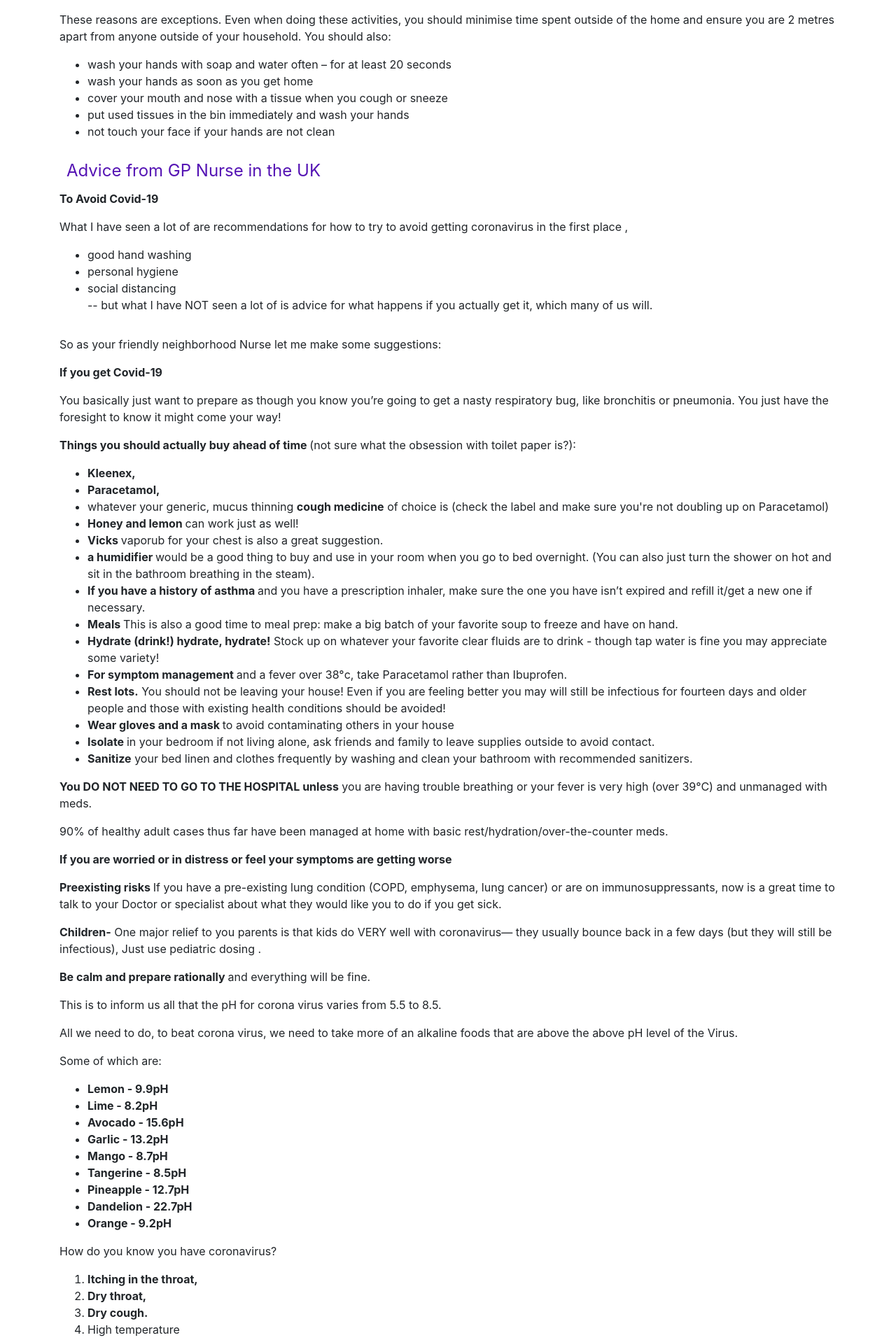
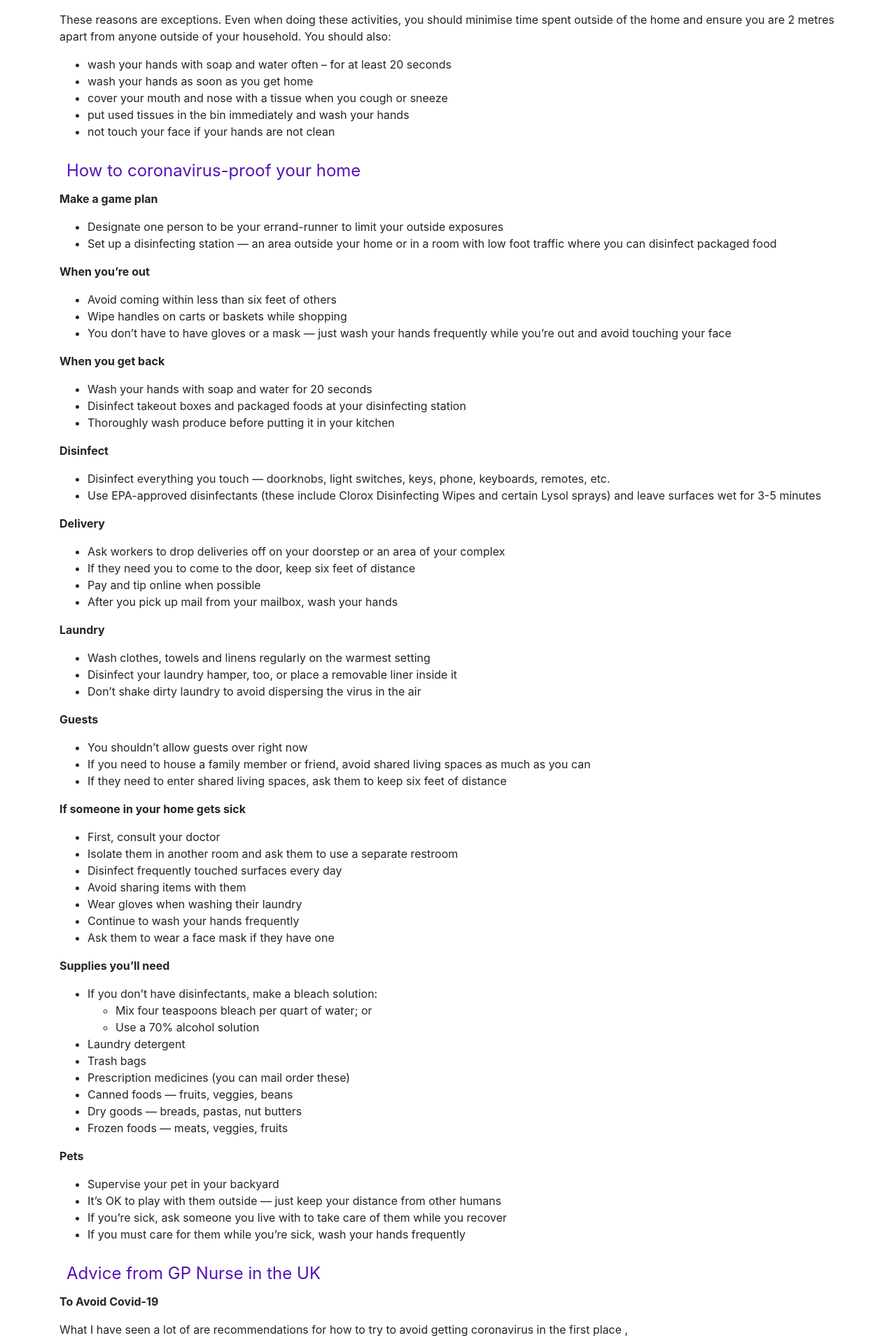
Before and after one commit to sanjeevbaurai/indialockdown, a PHP site: page / in a window 1280 px wide. Shown: the part 986-2901 px from the top of the page at 70% size. Run offline with PHP 8.4, Linux system fonts and the light colour scheme; some libraries are stand-ins or nearby versions.

Commit message:
How to protect your home

```diff
--- a/css/style.css
+++ b/css/style.css
@@ -170,6 +170,9 @@ nav .brand-logo.center {
     left: 50%;
     transform: translateX(-50%);
 }
+ul.subList{
+list-style: circle;
+}
 @media only screen and (min-width: 601px) {
     nav, nav .nav-wrapper i, nav a.sidenav-trigger, nav a.sidenav-trigger i {
         height: 64px;
--- a/index.html
+++ b/index.html
@@ -94,6 +94,81 @@
                         <li> put used tissues in the bin immediately and wash your hands</li>
                             <li>not touch your face if your hands are not clean</li>
                 </ul>
+         </div>
+         <div class="productivity" style="display: flex; flex-direction: column; align-items: flex-start; width: 100%;">
+            <div class="creativity">How to coronavirus-proof your home</div>
+           <p><b> Make a game plan</b></p>
+           <ul>
+               <li>Designate one person to be your errand-runner to limit your outside exposures</li>
+               <li>Set up a disinfecting station — an area outside your home or in a room with low foot traffic where you can disinfect packaged food</li>
+           </ul>
+           <p><b> When you’re out</b></p>
+           <ul>
+                <li>Avoid coming within less than six feet of others</li>
+                <li>Wipe handles on carts or baskets while shopping</li>
+                <li>You don’t have to have gloves or a mask — just wash your hands frequently while you’re out and avoid touching your face</li>
+             </ul>
+           <p><b> When you get back</b></p>
+           <ul>
+                <li>Wash your hands with soap and water for 20 seconds</li>
+                <li>Disinfect takeout boxes and packaged foods at your disinfecting station</li>
+                <li>Thoroughly wash produce before putting it in your kitchen</li>
+            </ul>
+           <p><b> Disinfect</b></p>
+           <ul>
+                <li>Disinfect everything you touch — doorknobs, light switches, keys, phone, keyboards, remotes, etc.</li>
+                <li>Use EPA-approved disinfectants (these include Clorox Disinfecting Wipes and certain Lysol sprays) and leave surfaces wet for 3-5 minutes</li>
+          </ul>
+           <p><b> Delivery</b></p>
+           <ul>
+                <li>Ask workers to drop deliveries off on your doorstep or an area of your complex</li>
+                <li>If they need you to come to the door, keep six feet of distance</li>
+                <li>Pay and tip online when possible</li>
+                <li>After you pick up mail from your mailbox, wash your hands</li>
+            </ul>
+           <p><b> Laundry</b></p>
+           <ul>
+                <li>Wash clothes, towels and linens regularly on the warmest setting</li>
+                <li>Disinfect your laundry hamper, too, or place a removable liner inside it</li>
+                <li>Don’t shake dirty laundry to avoid dispersing the virus in the air</li>
+            </ul>
+           <p><b> Guests</b></p>
+           <ul>
+                <li>You shouldn’t allow guests over right now</li>
+                <li>If you need to house a family member or friend, avoid shared living spaces as much as you can</li>
+                <li>If they need to enter shared living spaces, ask them to keep six feet of distance</li>
+            </ul>
+           <p><b> If someone in your home gets sick</b></p>
+           <ul>
+                <li>First, consult your doctor</li>
+                <li>Isolate them in another room and ask them to use a separate restroom</li>
+                <li>Disinfect frequently touched surfaces every day</li>
+                <li>Avoid sharing items with them</li>
+                <li>Wear gloves when washing their laundry</li>
+                <li>Continue to wash your hands frequently</li>
+                <li>Ask them to wear a face mask if they have one</li>
+            </ul>
+           <p><b> Supplies you’ll need</b></p>
+           <ul>
+                <li>If you don’t have disinfectants, make a bleach solution:</li>
+                   <ul class="subList">
+                        <li>Mix four teaspoons bleach per quart of water; or</li>
+                        <li>Use a 70% alcohol solution</li>
+                   </ul>
+                <li>Laundry detergent</li>
+                <li>Trash bags</li>
+                <li>Prescription medicines (you can mail order these)</li>
+                <li>Canned foods — fruits, veggies, beans</li>
+                <li>Dry goods — breads, pastas, nut butters</li>
+                <li>Frozen foods — meats, veggies, fruits</li>
+            </ul>
+           <p><b>  Pets</b></p>
+           <ul>
+               <li>Supervise your pet in your backyard</li>
+               <li>It’s OK to play with them outside — just keep your distance from other humans</li>
+               <li>If you’re sick, ask someone you live with to take care of them while you recover</li>
+               <li>If you must care for them while you’re sick, wash your hands frequently</li>
+            </ul>
          </div>
 
     <div class="productivity" style="display: flex; flex-direction: column; align-items: flex-start; width: 100%;">
```
